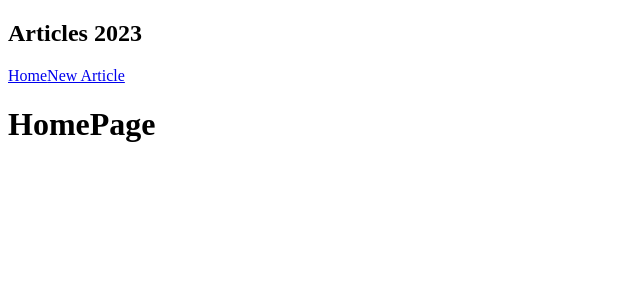
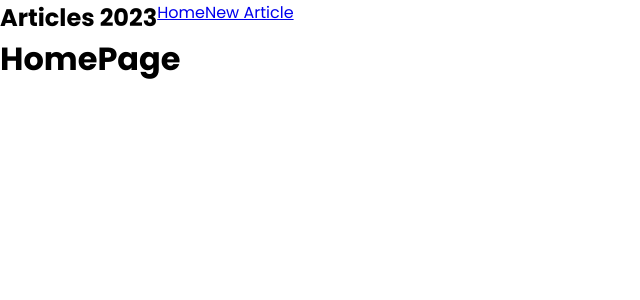
Before and after one commit to YashKaskar/article-2023, a JavaScript app: page / in a window 1280 px wide. Shown: the top 300 px of the page, without its empty margins (0-640 px from the left). Built offline with nearby package versions, Linux system fonts and the light colour scheme; the HTML template or start-up script is replaced by a standard one.

Commit message:
for all style and comment

```diff
--- a/src/index.css
+++ b/src/index.css
@@ -1 +1,14 @@
 @import url("https://fonts.googleapis.com/css2?family=Poppins:wght@100;200;300;400;500;600;700;800;900&display=swap");
+
+/* for all style */
+*{
+        margin: 0;
+        padding: 0;
+        font-family: 'Poppins', sans-serif;
+}
+
+/* navbar style */
+.navbar{
+    display: flex;
+
+}
```
